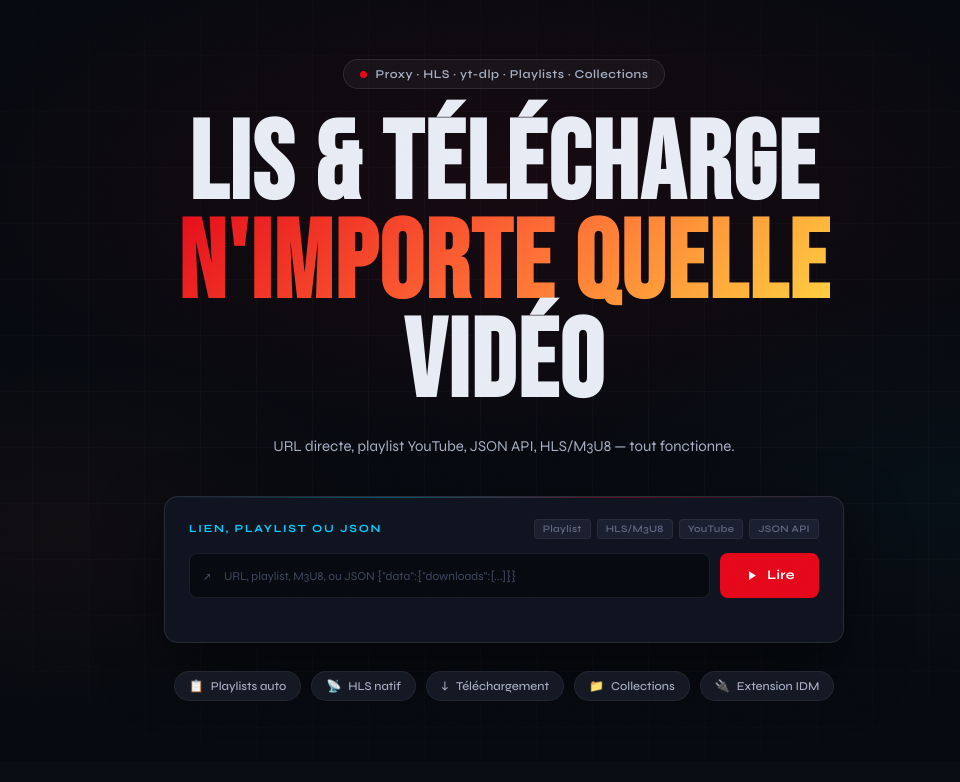
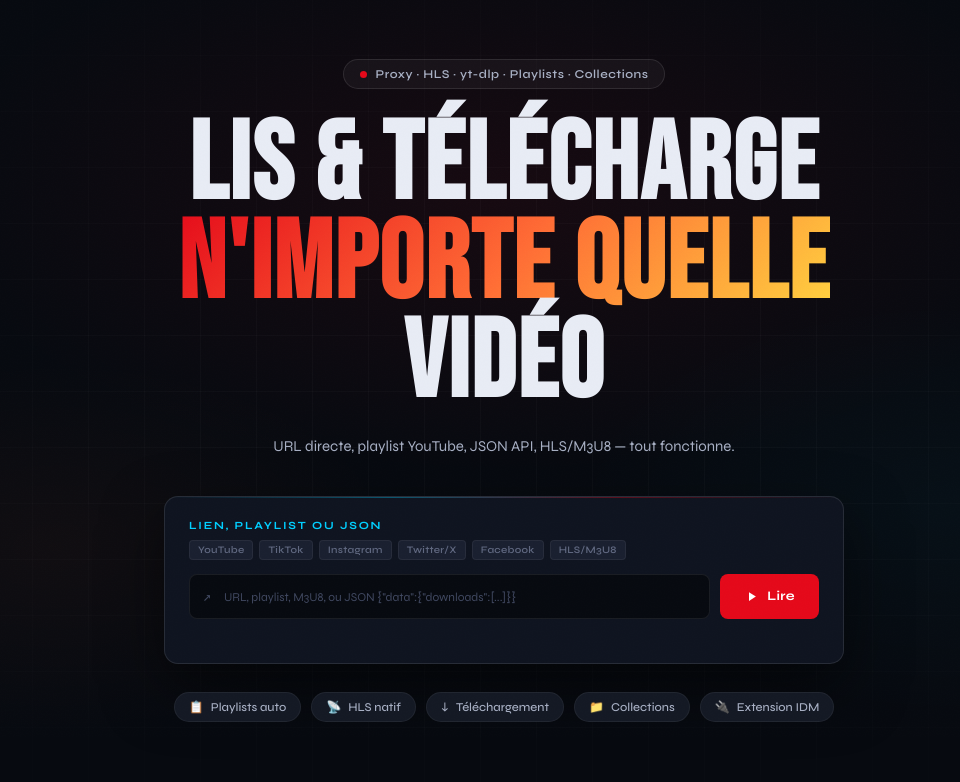
Before and after one commit to olalbns/VaultStream, a Python web app: template templates/index.html in a window 1280 px wide. Shown: the part 63-845 px from the top of the page, without its empty margins (136-1096 px from the left). Before the commit the page ends 764 px from the top, so only its background shows below. Run offline with Jinja, Linux system fonts and the light colour scheme; the template is opened without the code that fills it, so the values that code supplies are empty; some libraries are stand-ins or nearby versions.

Commit message:
Mise a jour

```diff
--- a/static/js/app.js
+++ b/static/js/app.js
@@ -108,20 +108,34 @@ function onMainInput() {
   updateClearBtn();
   const val = document.getElementById('main-url-input').value.trim();
   if (!val) { setHint(''); return; }
-  // Detect JSON
+
+  // Détection des types de liens
   if (val.startsWith('{') || val.startsWith('[')) {
-    setHint('JSON détecté — StreamVault va extraire les liens automatiquement', 'ok');
-    return;
+    setHint('JSON détecté — Extraction automatique', 'ok'); return;
   }
-  if (val.startsWith('http') && val.includes('.m3u8')) {
-    setHint('Lien HLS/M3U8 détecté — lecture via HLS.js', 'ok'); return;
+  if (val.includes('.m3u8')) {
+    setHint('Lien HLS/M3U8 détecté', 'ok'); return;
   }
-  if (/youtu/.test(val))  { setHint('YouTube détecté', 'ok'); return; }
-  if (/vimeo/.test(val))  { setHint('Vimeo détecté', 'ok');  return; }
+  if (/youtu/.test(val)) {
+    setHint('Lien YouTube détecté', 'ok'); return;
+  }
+  if (/tiktok\.com/.test(val)) {
+    setHint('Vidéo TikTok détectée 📱', 'ok'); return;
+  }
+  if (/instagram\.com/.test(val)) {
+    setHint('Contenu Instagram détecté 📸', 'ok'); return;
+  }
+  if (/twitter\.com|x\.com/.test(val)) {
+    setHint('Vidéo X / Twitter détectée 🐦', 'ok'); return;
+  }
+  if (/facebook\.com|fb\.watch/.test(val)) {
+    setHint('Vidéo Facebook détectée 👥', 'ok'); return;
+  }
+
   if (val.length > 10 && !val.startsWith('http')) {
     setHint('L\'URL doit commencer par https://', 'error'); return;
   }
-  setHint('');
+  setHint('Lien prêt à être analysé', 'info');
 }
 
 function clearInput() {
--- a/templates/index.html
+++ b/templates/index.html
@@ -56,8 +56,9 @@
         <div class="input-card-header">
           <span class="input-card-label">Lien, playlist ou JSON</span>
           <div class="input-format-tags">
-            <span class="fmt-tag">Playlist</span><span class="fmt-tag">HLS/M3U8</span>
-            <span class="fmt-tag">YouTube</span><span class="fmt-tag">JSON API</span>
+            <span class="fmt-tag">YouTube</span><span class="fmt-tag">TikTok</span>
+            <span class="fmt-tag">Instagram</span><span class="fmt-tag">Twitter/X</span>
+            <span class="fmt-tag">Facebook</span><span class="fmt-tag">HLS/M3U8</span>
           </div>
         </div>
         <div class="input-row">
```
Also changed, not shown: server.py (+8 -1 lines).
